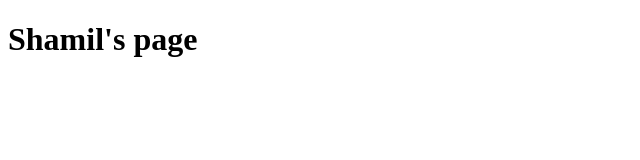
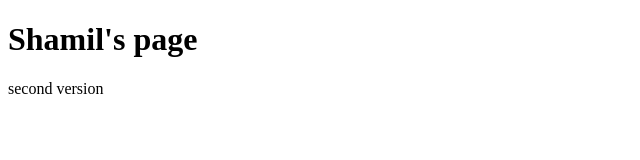
Before and after one commit to Denoro55/test05, a plain HTML site: page shamil.html in a window 1280 px wide. Shown: the whole page, without its empty margins (0-640 px from the left). Drawn offline with Linux system fonts and the light colour scheme.

Commit message:
second sham

```diff
--- a/shamil.html
+++ b/shamil.html
@@ -6,5 +6,6 @@
 </head>
 <body>
 	<h1>Shamil's page</h1>
+	<p>second version</p>
 </body>
 </html>
```
